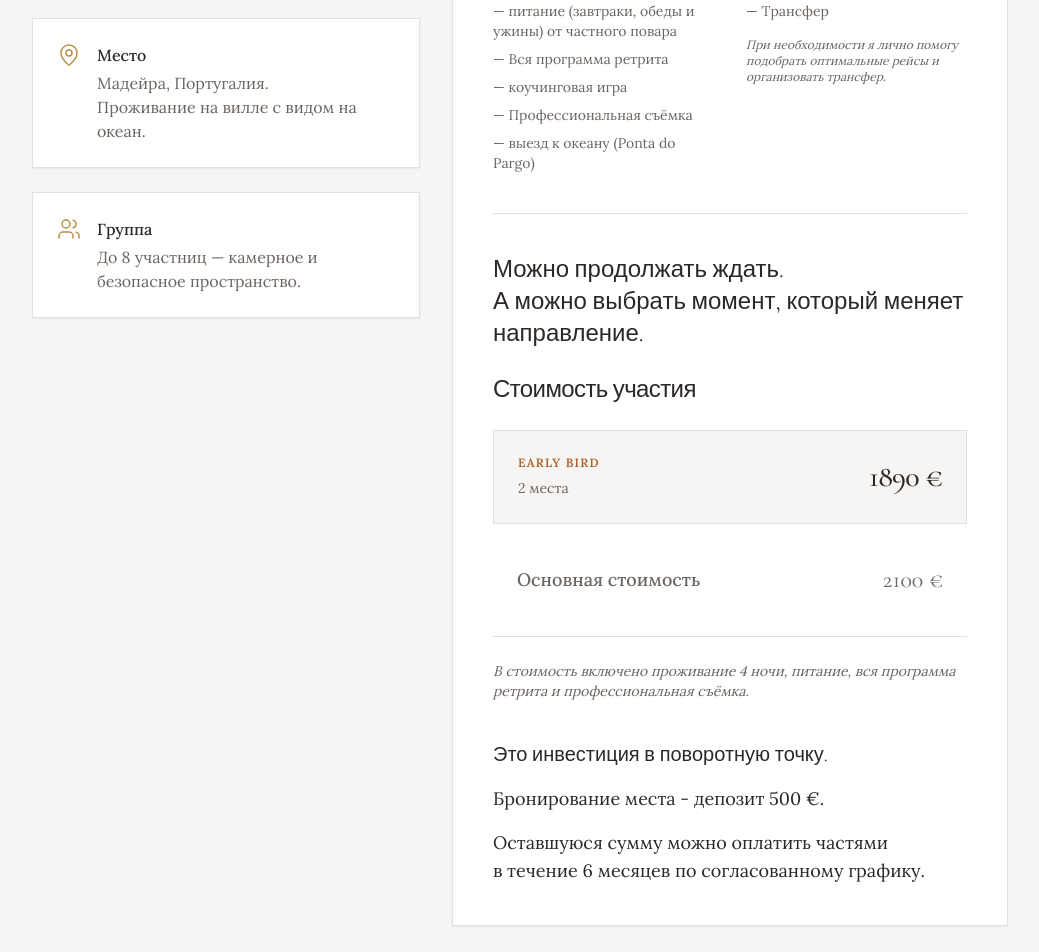
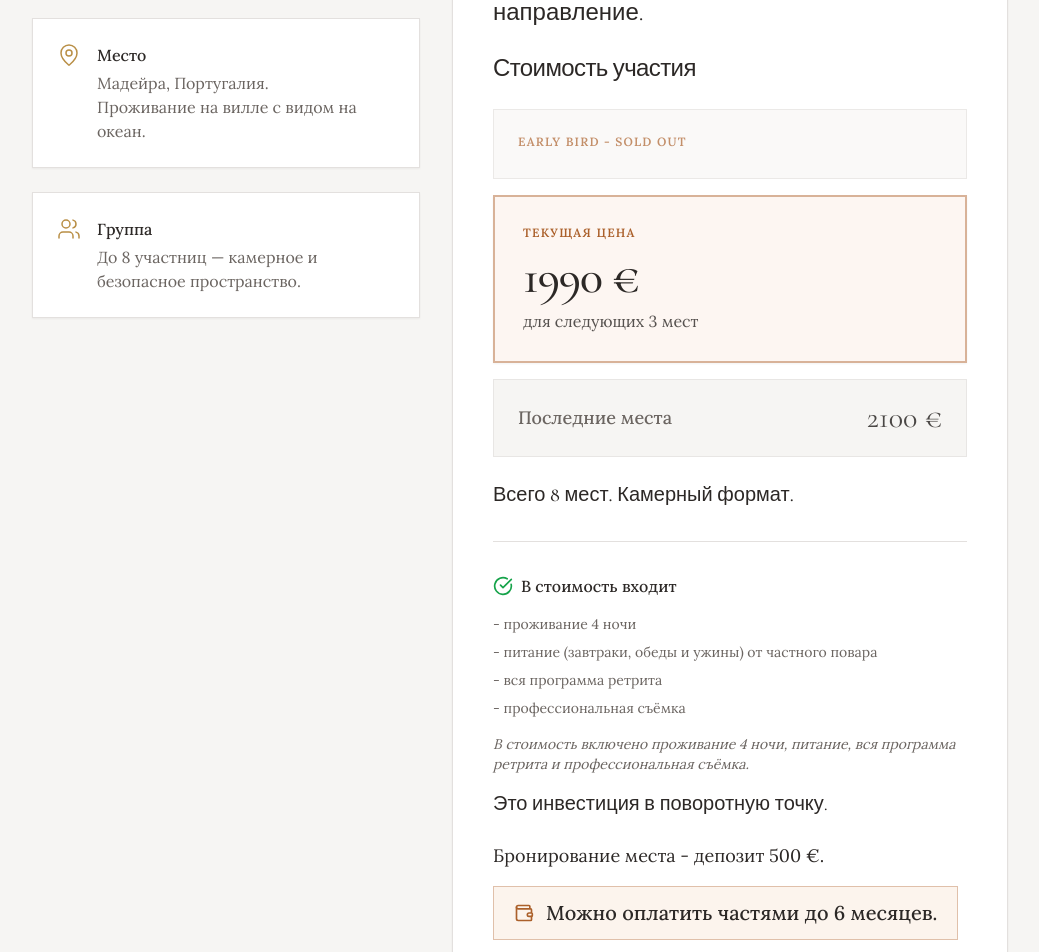
Before and after one commit to coendeurloo/madeira-retreat, a Next.js app: page / in a window 1280 px wide. Shown: the part 6840-7792 px from the top of the page, without its empty margins (120-1159 px from the left). Built offline with nearby package versions, Linux system fonts and the light colour scheme.

Commit message:
Revamp pricing section with sold-out and current offer emphasis

```diff
--- a/components/retreat/logistics.tsx
+++ b/components/retreat/logistics.tsx
@@ -1,6 +1,6 @@
 "use client"
 
-import { Calendar, MapPin, Users, CheckCircle, XCircle } from "lucide-react"
+import { Calendar, MapPin, Users, CheckCircle, XCircle, Wallet } from "lucide-react"
 import { useLanguage } from "@/lib/language-context"
 
 export function Logistics() {
@@ -46,71 +46,81 @@ export function Logistics() {
 
         {/* Right: Pricing card */}
         <div className="lg:col-span-7 bg-card p-8 md:p-10 border border-border rounded-sm shadow-sm reveal-on-scroll reveal-delay-100">
-          <div className="flex flex-col md:flex-row gap-8 mb-10 pb-10 border-b border-border">
-            <div className="flex-1">
+          <p className="font-serif text-xl md:text-2xl leading-relaxed text-foreground mb-6 whitespace-pre-line">
+            {t.logistics.pricingLead}
+          </p>
+          <h3 className="font-serif text-2xl font-medium tracking-tight mb-6 text-foreground">{t.logistics.pricingTitle}</h3>
+          <div className="space-y-4">
+            <div className="flex justify-between items-center p-6 bg-muted/35 border border-border rounded-sm opacity-70">
+              <div>
+                <span className="text-xs font-semibold uppercase tracking-widest text-primary mb-1 block">
+                  {t.logistics.earlyBird.label}
+                </span>
+                {t.logistics.earlyBird.spots ? (
+                  <span className="text-sm text-muted-foreground">
+                    {t.logistics.earlyBird.spots}
+                  </span>
+                ) : null}
+              </div>
+              {t.logistics.earlyBird.price ? (
+                <div className="font-serif text-3xl font-medium tracking-tight text-foreground">
+                  {t.logistics.earlyBird.price}
+                </div>
+              ) : null}
+            </div>
+
+            <div className="p-6 md:p-7 bg-[hsl(25_70%_97%)] border-2 border-primary/45 rounded-sm shadow-sm">
+              <div className="text-xs font-semibold uppercase tracking-widest text-primary mb-3">
+                {t.logistics.current.label}
+              </div>
+              <div className="font-serif text-4xl md:text-5xl font-medium tracking-tight text-foreground">
+                {t.logistics.current.price}
+              </div>
+              <p className="mt-2 text-sm md:text-base text-foreground/80">
+                {t.logistics.current.note}
+              </p>
+            </div>
+
+            <div className="flex justify-between items-center px-6 py-5 bg-background border border-border/70 rounded-sm">
+              <span className="text-lg font-medium text-muted-foreground">{t.logistics.regular.label}</span>
+              <div className="font-serif text-3xl text-foreground/85">{t.logistics.regular.price}</div>
+            </div>
+          </div>
+
+          <p className="mt-6 text-lg md:text-xl font-serif font-medium text-foreground">{t.logistics.spots}</p>
+
+          <div className="mt-8 pt-8 border-t border-border space-y-6">
+            <div>
               <h4 className="font-medium text-foreground mb-4 flex items-center gap-2">
                 <CheckCircle className="w-5 h-5 text-green-600" /> {t.logistics.included.title}
               </h4>
               <ul className="space-y-2 font-light text-muted-foreground text-sm">
                 {t.logistics.included.items.map((item, i) => (
-                  <li key={i}>{"— "}{item}</li>
+                  <li key={i}>{"- "}{item}</li>
                 ))}
               </ul>
+              <p className="mt-4 text-sm font-light text-muted-foreground italic">{t.logistics.priceNote}</p>
+              <p className="mt-4 font-serif text-xl text-foreground">{t.logistics.pricePositioning}</p>
             </div>
-            <div className="flex-1">
-              <h4 className="font-medium text-foreground mb-4 flex items-center gap-2">
+
+            <div className="space-y-4 text-base md:text-lg font-light text-muted-foreground leading-relaxed">
+              <p className="text-foreground">{t.logistics.deposit}</p>
+              <div className="inline-flex items-center gap-3 px-5 py-3 rounded-sm border border-primary/35 bg-[hsl(25_75%_96%)] text-foreground">
+                <Wallet className="w-5 h-5 text-primary shrink-0" />
+                <p className="text-lg md:text-xl font-medium whitespace-pre-line">{t.logistics.installment}</p>
+              </div>
+            </div>
+
+            <div>
+              <h4 className="font-medium text-foreground mb-3 flex items-center gap-2">
                 <XCircle className="w-5 h-5 text-muted-foreground/50" /> {t.logistics.notIncluded.title}
               </h4>
               <ul className="space-y-2 font-light text-muted-foreground text-sm">
                 {t.logistics.notIncluded.items.map((item, i) => (
-                  <li key={i}>{"— "}{item}</li>
+                  <li key={i}>{"- "}{item}</li>
                 ))}
               </ul>
-              <p className="mt-4 text-xs font-light text-muted-foreground italic">
-                {t.logistics.notIncluded.note}
-              </p>
-            </div>
-          </div>
-
-          {/* Price blocks */}
-          <p className="font-serif text-xl md:text-2xl leading-relaxed text-foreground mb-6 whitespace-pre-line">
-            {t.logistics.pricingLead}
-          </p>
-          <h3 className="font-serif text-2xl font-medium tracking-tight mb-6 text-foreground">{t.logistics.pricingTitle}</h3>
-          <div className="space-y-6">
-            <div className="flex justify-between items-center p-6 bg-background border border-border rounded-sm">
-              <div>
-                <span className="text-xs font-semibold uppercase tracking-widest text-primary mb-1 block">
-                  {t.logistics.earlyBird.label}
-                </span>
-                <span className="text-sm text-muted-foreground">
-                  {t.logistics.earlyBird.spots}
-                </span>
-              </div>
-              <div className="font-serif text-3xl font-medium tracking-tight text-foreground">
-                {t.logistics.earlyBird.price}
-              </div>
-            </div>
-
-            <div className="flex justify-between items-center px-6 py-4">
-              <span className="text-lg font-medium text-muted-foreground">
-                {t.logistics.regular.label}
-              </span>
-              <div className="font-serif text-2xl text-muted-foreground">
-                {t.logistics.regular.price}
-              </div>
-            </div>
-
-            <p className="text-sm font-light text-muted-foreground italic border-t border-border pt-6">
-              {t.logistics.priceNote}
-            </p>
-
-            <div className="pt-4 space-y-4 text-base md:text-lg font-light text-muted-foreground leading-relaxed">
-              <p className="font-serif text-xl text-foreground">
-                {t.logistics.pricePositioning}
-              </p>
-              <p className="text-foreground">{t.logistics.deposit}</p>
-              <p className="text-foreground whitespace-pre-line">{t.logistics.installment}</p>
+              <p className="mt-3 text-xs font-light text-muted-foreground italic">{t.logistics.notIncluded.note}</p>
             </div>
           </div>
         </div>
@@ -118,7 +128,6 @@ export function Logistics() {
 
       {/* CTA after pricing */}
       <div className="mt-12 text-center space-y-4 reveal-on-scroll reveal-delay-200">
-        <p className="text-xl md:text-2xl font-serif font-medium text-foreground">{t.logistics.spots}</p>
         <a
           href="#application"
           className="inline-flex items-center gap-2 px-10 py-4 bg-primary text-primary-foreground rounded-full hover:opacity-90 transition-all duration-300 shadow-lg text-lg font-medium tracking-wide"
--- a/lib/translations.ts
+++ b/lib/translations.ts
@@ -97,10 +97,8 @@ export const translations = {
         items: [
           "проживание 4 ночи",
           "питание (завтраки, обеды и ужины) от частного повара",
-          "Вся программа ретрита",
-          "коучинговая игра",
-          "Профессиональная съёмка",
-          "выезд к океану (Ponta do Pargo)",
+          "вся программа ретрита",
+          "профессиональная съёмка",
         ],
       },
       notIncluded: {
@@ -111,12 +109,13 @@ export const translations = {
       pricingLead:
         "Можно продолжать ждать.\nА можно выбрать момент, который меняет направление.",
       pricingTitle: "Стоимость участия",
-      earlyBird: { label: "Early Bird", spots: "2 места", price: "1890 \u20AC" },
-      regular: { label: "Основная стоимость", price: "2100 \u20AC" },
+      earlyBird: { label: "Early Bird - SOLD OUT", spots: "", price: "" },
+      current: { label: "Текущая цена", price: "1990 \u20AC", note: "для следующих 3 мест" },
+      regular: { label: "Последние места", price: "2100 \u20AC" },
       priceNote: "В стоимость включено проживание 4 ночи, питание, вся программа ретрита и профессиональная съёмка.",
       pricePositioning: "Это инвестиция в поворотную точку.",
       deposit: "Бронирование места - депозит 500 \u20AC.",
-      installment: "Оставшуюся сумму можно оплатить частями\nв течение 6 месяцев по согласованному графику.",
+      installment: "Можно оплатить частями до 6 месяцев.",
       b2b: "Для участия от компании (B2B) условия обсуждаются отдельно. Оставьте заявку - и я свяжусь с вами для уточнения деталей.",
       spots: "Всего 8 мест. Камерный формат.",
       cta: "Оставить заявку",
@@ -291,9 +290,7 @@ export const translations = {
           "4 nights accommodation",
           "Meals (breakfasts, lunches, and dinners) by a private chef",
           "Full retreat program",
-          "Coaching game",
           "Professional photo shoot",
-          "Trip to the ocean (Ponta do Pargo)",
         ],
       },
       notIncluded: {
@@ -304,12 +301,13 @@ export const translations = {
       pricingLead:
         "You can keep waiting.\nOr choose the moment that changes your direction.",
       pricingTitle: "Participation Cost",
-      earlyBird: { label: "Early Bird", spots: "2 spots left", price: "\u20AC1,890" },
+      earlyBird: { label: "Early Bird - SOLD OUT", spots: "", price: "" },
+      current: { label: "Current price", price: "\u20AC1,990", note: "for the next 3 spots" },
       regular: { label: "Regular price", price: "\u20AC2,100" },
       priceNote: "The price includes 4 nights accommodation, meals, the full retreat program, and professional photography.",
       pricePositioning: "This is an investment in a turning point.",
       deposit: "Booking - €500 deposit.",
-      installment: "The remaining amount can be paid in installments\nwithin 6 months on an agreed schedule.",
+      installment: "Installment payment is available up to 6 months.",
       b2b: "For company-sponsored participation (B2B), terms are discussed separately. Submit an application and I\u2019ll contact you for details.",
       spots: "Only 8 spots. Intimate format.",
       cta: "Submit Application",
```
